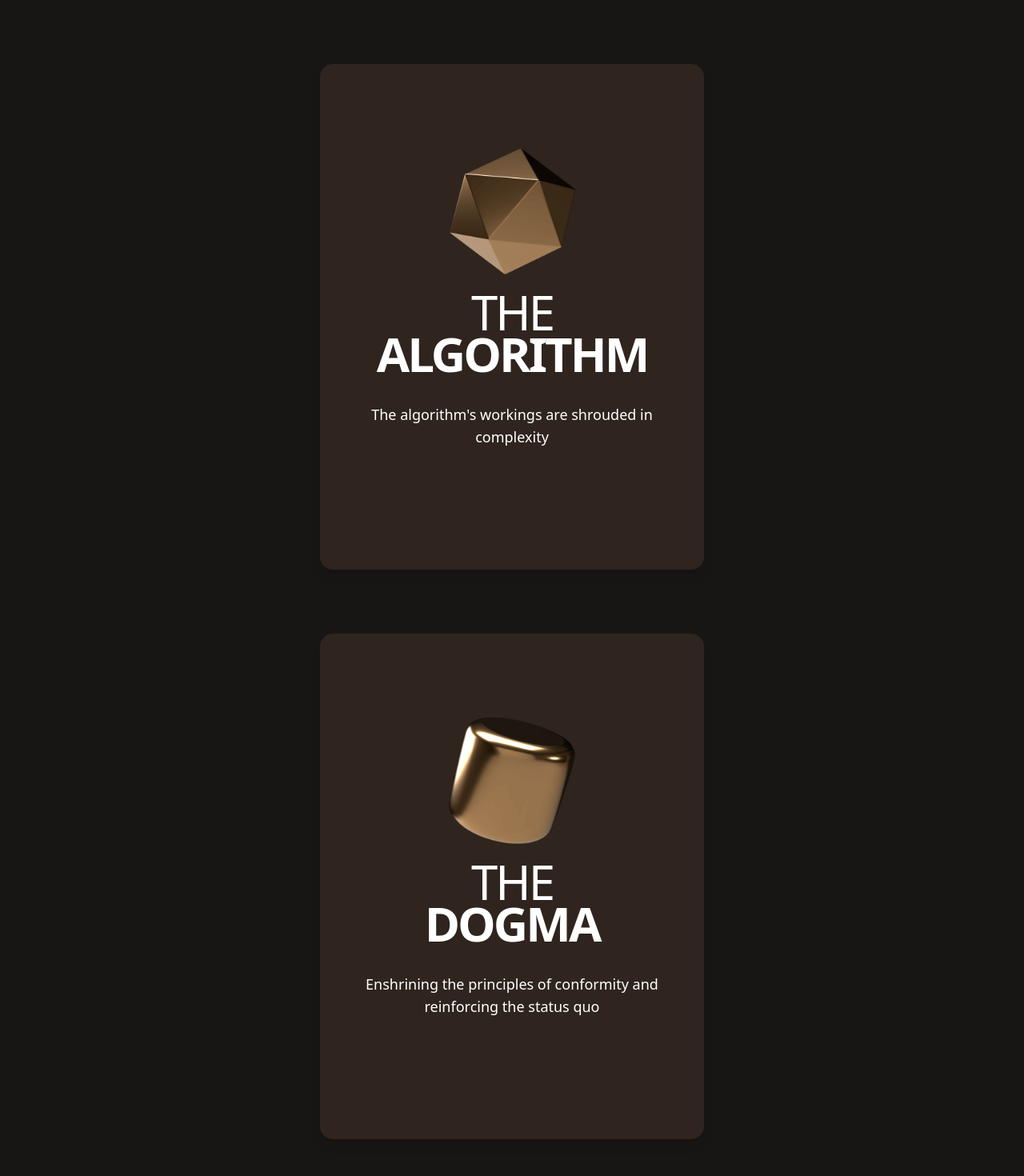
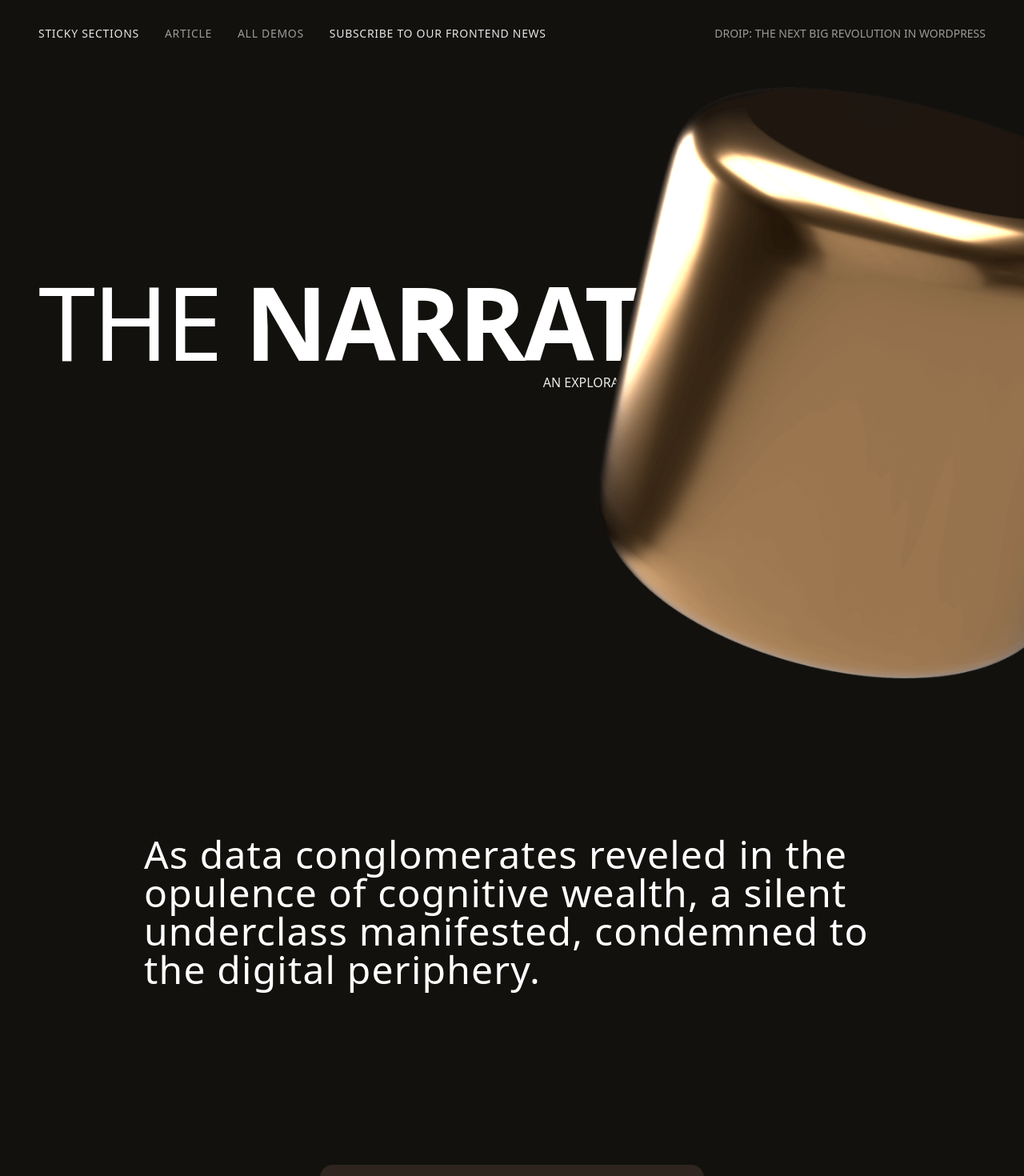
Before and after one commit to TakshPatel02/GSAP-Sticky-Cards-Scroll, a React (Vite) app: page / in a window 1280 px wide. Shown: the top 1470 px of the page at 80% size. Built offline with nearby package versions, Linux system fonts and the light colour scheme.

Commit message:
feat: add Navbar, HeroSection, and Footer components to enhance layout and structure

```diff
--- a/src/App.jsx
+++ b/src/App.jsx
@@ -1,5 +1,8 @@
 import React from "react";
 import Card from "./Component/Card";
+import Navbar from "./Component/Navbar";
+import HeroSection from "./Component/HeroSection";
+import Footer from "./Component/Footer";
 
 const App = () => {
   const data = [
@@ -45,11 +48,18 @@ const App = () => {
   ];
 
   return (
-    <div className="w-full h-auto gap-20 py-20 bg-stone-950/95 flex flex-col justify-center items-center">
-      {data.map((item, index) => (
-        <Card key={index} item={item} index={index} />
-      ))}
-    </div>
+    <>
+      <div className="w-full h-auto bg-[#12110e]">
+        <Navbar />
+        <HeroSection />
+        <div className=" gap-10 py-10  flex flex-col justify-center items-center mt-45">
+          {data.map((item, index) => (
+            <Card key={index} item={item} index={index} />
+          ))}
+        </div>
+        <Footer />
+      </div>
+    </>
   );
 };
 
--- a/src/Component/Card.jsx
+++ b/src/Component/Card.jsx
@@ -28,7 +28,7 @@ const Card = ({ item, index }) => {
       ref={cardRef}
       className={`card sticky top-20 h-[79vh] w-120 bg-[#2f251e] rounded-2xl shadow-lg flex flex-col justify-center items-center p-4 text-white`}
     >
-      <img className="size-40 -mt-12" src={item.imgSrc} alt="" />
+      <img className="size-50 -mt-12" src={item.imgSrc} alt="" />
       <div className="text-center uppercase tracking-tighter text-6xl mt-4">
         <h1>{item.title1}</h1>
         <h1 className="-mt-2 font-black">{item.title2}</h1>
--- /dev/null
+++ b/src/Component/Footer.jsx
@@ -0,0 +1,27 @@
+import React from "react";
+
+const Footer = () => {
+  return (
+    <div className="w-full h-auto">
+      <h1 className="text-start font-normal text-5xl max-w-230 mx-auto text-white tracking-wide">
+        Lost in perpetual dependency, inhabitants of the Synthetic Era found
+        solace in cryptic simulations, where pain ebbed and cognitive loads
+        momentarily lightened.
+      </h1>
+      <div className="h-screen w-full flex justify-center items-center bg-[#12110e] mt-4">
+        <img src="3.png" alt="" className="size-80 " />
+      </div>
+      <div className="flex items-center justify-between px-12 py-12 text-white uppercase">
+        <div>
+            Images by Annas Muslimin on Vecteezy
+        </div>
+        <div className="flex gap-12">
+            <p>Made by @codrops</p>
+            <p>Hire us</p>
+        </div>
+      </div>
+    </div>
+  );
+};
+
+export default Footer;
--- /dev/null
+++ b/src/Component/HeroSection.jsx
@@ -0,0 +1,32 @@
+import React from "react";
+
+const HeroSection = () => {
+  return (
+    <>
+      <div className="w-full h-screen relative flex items-center bg-[#12110e] overflow-hidden">
+        <div className="max-w-7xl">
+          <h1 className="font-bold text-9xl -mt-35 text-white uppercase tracking-tight pl-12">
+            <span className="font-light">The</span> Narrative
+          </h1>
+          <p className="text-end text-white/91 uppercase">
+            An exploration of the Synthetic Era.
+          </p>
+          <p></p>
+        </div>
+        <img
+          src="2.png"
+          alt=""
+          className="absolute -top-5 -right-55 scale-90"
+        />
+      </div>
+      <div className="text-start font-normal text-5xl max-w-230 mx-auto text-white mt-40 tracking-wide">
+        <p>
+          As data conglomerates reveled in the opulence of cognitive wealth, a
+          silent underclass manifested, condemned to the digital periphery.
+        </p>
+      </div>
+    </>
+  );
+};
+
+export default HeroSection;
--- /dev/null
+++ b/src/Component/Navbar.jsx
@@ -0,0 +1,19 @@
+import React from "react";
+
+const Navbar = () => {
+  return (
+    <div className="w-full flex justify-between items-center px-12 py-8 text-sm uppercase">
+      <div className="text-[#e7e6e7] flex items-center gap-8 leading-3.5 tracking-wider">
+        <h1 className="font-medium">Sticky sections</h1>
+        <p className="text-[#9d9a9b]">Article</p>
+        <p className="text-[#9d9a9b]">All demos</p>
+        <p>Subscribe to our frontend news</p>
+      </div>
+      <div className="text-[#9d9a9b]">
+        <h1>Droip: The Next Big Revolution in WordPress</h1>
+      </div>
+    </div>
+  );
+};
+
+export default Navbar;
```
